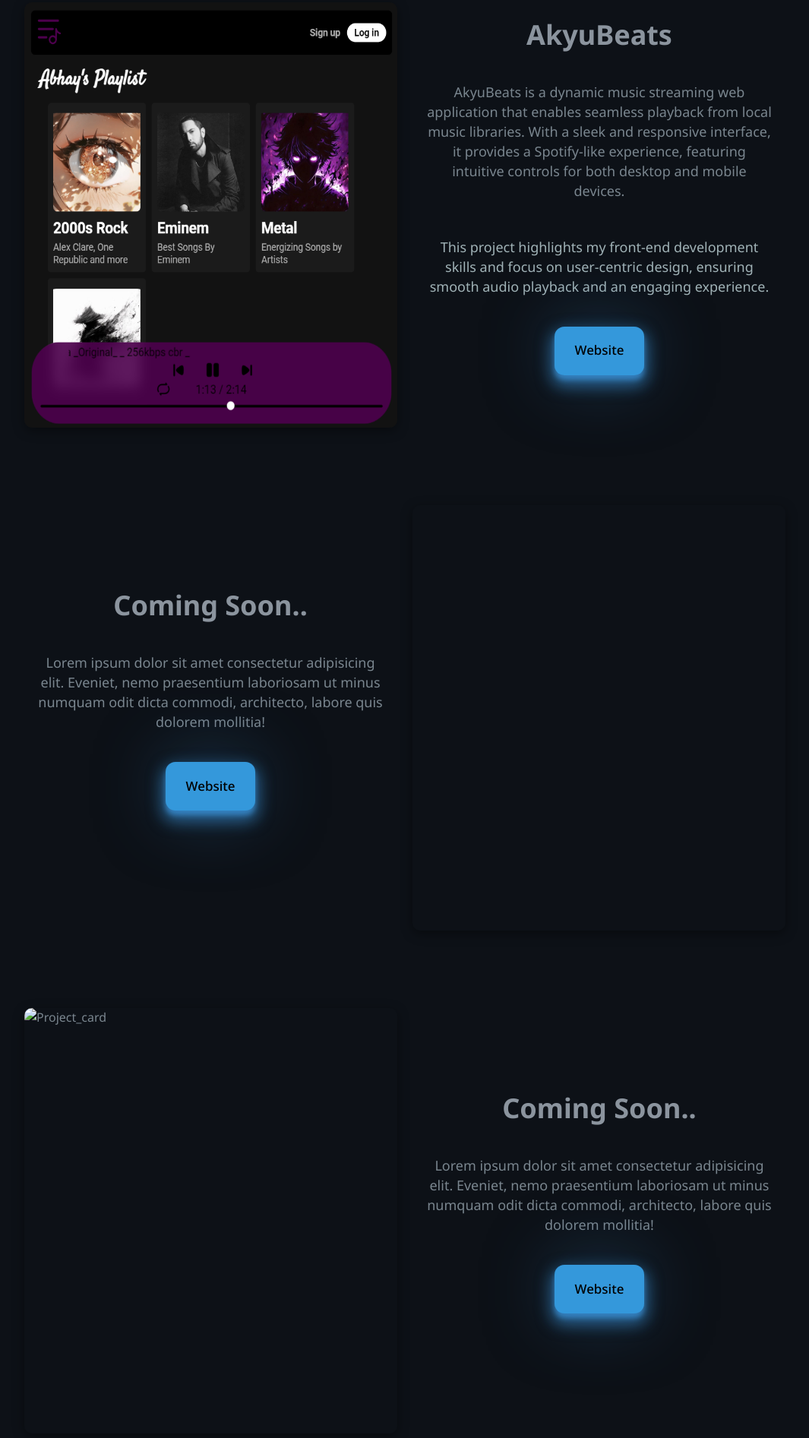
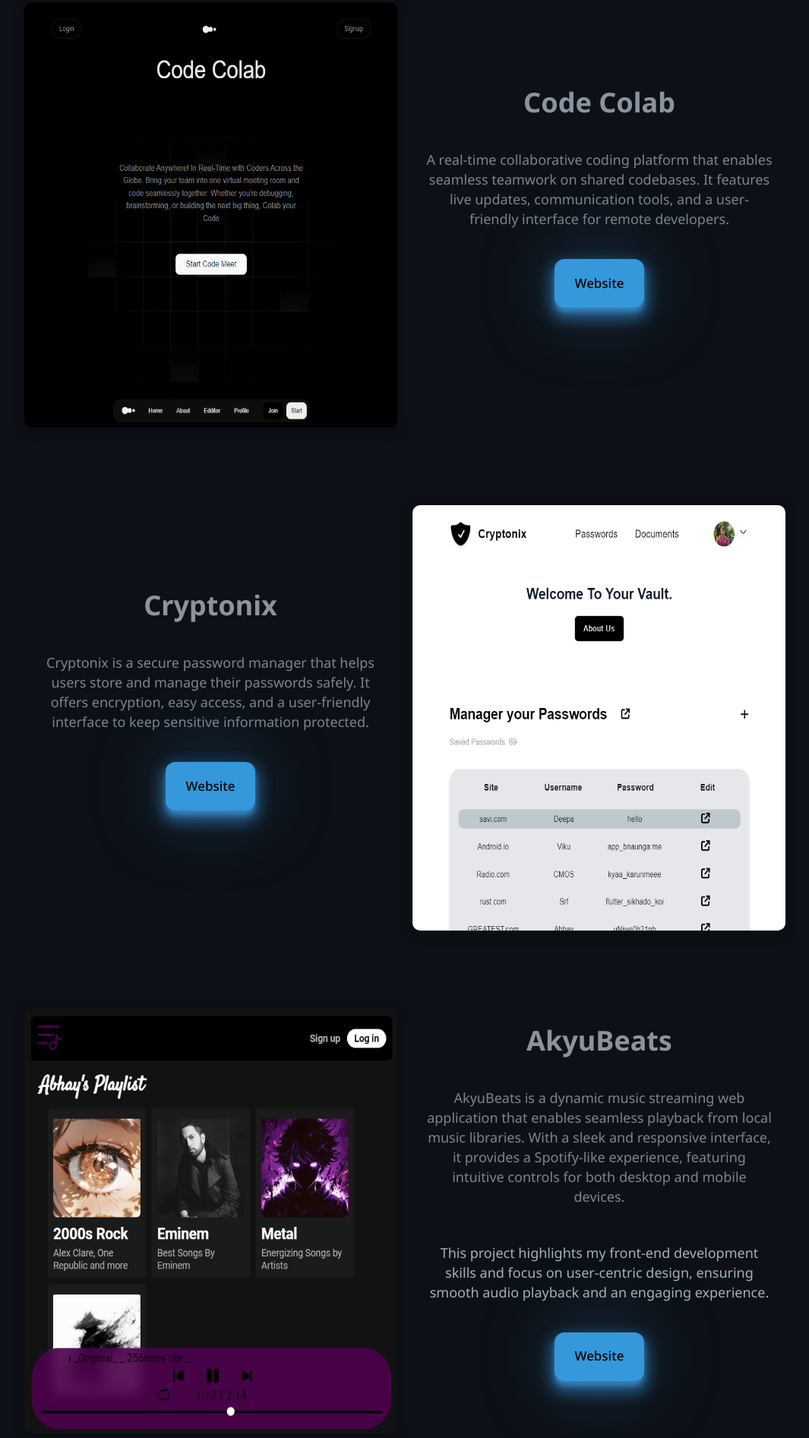
Before and after one commit to abhaybansal0/Portfolio, a website built with Vite: page index.html in a window 1280 px wide. Shown: the part 2268-4161 px from the top of the page at 76% size, without its empty margins (107-1172 px from the left). Built offline with nearby package versions, Linux system fonts and the light colour scheme; files whose address does not match are found by name.

Commit message:
Projects addition

```diff
--- a/index.html
+++ b/index.html
@@ -7,9 +7,11 @@
   <title>Abhay - Portfolio</title>
 
 
-<link rel="preconnect" href="https://fonts.googleapis.com">
-<link rel="preconnect" href="https://fonts.gstatic.com" crossorigin>
-<link href="https://fonts.googleapis.com/css2?family=Lato:ital,wght@0,100;0,300;0,400;0,700;0,900;1,100;1,300;1,400;1,700;1,900&family=Noto+Sans:ital,wdth,wght@0,62.5..100,100..900;1,62.5..100,100..900&family=Pacifico&family=Roboto:ital,wght@0,100;0,300;0,400;0,500;0,700;0,900;1,100;1,300;1,400;1,500;1,700;1,900&family=Satisfy&display=swap" rel="stylesheet">
+  <link rel="preconnect" href="https://fonts.googleapis.com">
+  <link rel="preconnect" href="https://fonts.gstatic.com" crossorigin>
+  <link
+    href="https://fonts.googleapis.com/css2?family=Lato:ital,wght@0,100;0,300;0,400;0,700;0,900;1,100;1,300;1,400;1,700;1,900&family=Noto+Sans:ital,wdth,wght@0,62.5..100,100..900;1,62.5..100,100..900&family=Pacifico&family=Roboto:ital,wght@0,100;0,300;0,400;0,500;0,700;0,900;1,100;1,300;1,400;1,500;1,700;1,900&family=Satisfy&display=swap"
+    rel="stylesheet">
 
 
 
@@ -34,9 +36,11 @@
           <li class="line"></li>
 
           <li>
-            <a href="https://github.com/abhaybansal0" target="_blank"><img src="/git.svg" alt="" class="bubs invert"></a>
+            <a href="https://github.com/abhaybansal0" target="_blank"><img src="/git.svg" alt=""
+                class="bubs invert"></a>
             <a href="" target="_blank"><img src="./insta.svg" alt="" class="bubs invert"></a>
-            <a href="https://www.linkedin.com/in/abhay-bansal-84a97622a/" target="_blank"><img src="./linked.svg" alt="" class="bubs invert"></a>
+            <a href="https://www.linkedin.com/in/abhay-bansal-84a97622a/" target="_blank"><img src="./linked.svg" alt=""
+                class="bubs invert"></a>
           </li>
 
         </ul>
@@ -64,7 +68,8 @@
 
       <h1 class="home__title slide_right">WEB DEVELOPER</h1>
 
-      <p class="home__description">Passionate about crafting pixel-perfect, interactive websites and applications, specializing in frontend and fullstack development for engaging digital experiences.</p>
+      <p class="home__description">Passionate about crafting pixel-perfect, interactive websites and applications,
+        specializing in frontend and fullstack development for engaging digital experiences.</p>
 
       <a href="#contact" class="home__btn"><button class="btn">Connect</button></a>
 
@@ -81,9 +86,13 @@
       <div class="about_content">
         <div class="about__cube">
           <p class="about__text">
-            I'm a <hiligh>Frontend / Fullstack</hiligh> web developer and <hiligh>UI/UX</hiligh>  Designer, passionate about building interactive, pixel-perfect websites and applications. Combining clean design and modern technologies to create seamless, user-friendly experiences. </p>
+            I'm a <hiligh>Frontend / Fullstack</hiligh> web developer and <hiligh>UI/UX</hiligh> Designer, passionate
+            about building interactive, pixel-perfect websites and applications. Combining clean design and modern
+            technologies to create seamless, user-friendly experiences. </p>
 
-          <p class="about__text">My projects, like <hilight>AkyuBeats</hilight> and 3D model integrations, reflect my commitment to innovation and quality. An eager to tackle new challenges and build exceptional digital experiences.</p>
+          <p class="about__text">My projects, like <hilight>AkyuBeats</hilight> and 3D model integrations, reflect my
+            commitment to innovation and quality. An eager to tackle new challenges and build exceptional digital
+            experiences.</p>
           <p class="about__text">Let’s create something remarkable!</p>
         </div>
 
@@ -99,14 +108,61 @@
 
       <h2 class="projects_main_title">Projects</h2>
 
-      <p class="project_main_description">Welcome to my projects section! Here, you'll find a selection of my work that highlights my passion for Fullstack-Jamstack development and commitment to creating dynamic, user-friendly applications.</p>
+      <p class="project_main_description">Welcome to my projects section! Here, you'll find a selection of my work that
+        highlights my passion for Fullstack-Jamstack development and commitment to creating dynamic, user-friendly
+        applications.</p>
 
 
       <!-- //////////////////// Project __ 1 -->
+
+
       <div class="project_card">
 
         <div class="card_img">
-          <img data-src="./Akyubeats.png" alt="Project_card" class="proc_img loading lazy" src="https://fakeimg.pl/812x817">
+          <img data-src="./colab1.png" alt="Project_card" class="proc_img loading lazy" src="https://fakeimg.pl/">
+        </div>
+
+        <div class="card_content">
+            <h2 class="project_title">Code Colab</h2>
+
+
+          <p class="project_description">A real-time collaborative coding platform that enables seamless teamwork on
+            shared codebases. It features live updates, communication tools, and a user-friendly interface for remote
+            developers.</p>
+
+          <a href="https://code-colab-iota.vercel.app"><button class="btn">Website</button></a>
+        </div>
+      </div>
+
+
+
+      <!-- //////////////////// Project __ 2 -->
+
+      <div class="project_card reverse">
+        <div class="card_img">
+          <img data-src="./crypt.png" alt="Project_card" class="proc_img loading lazy" src="https://fakeimg.pl/">
+        </div>
+
+        <div class="card_content">
+
+          <h2 class="project_title">Cryptonix</h2>
+
+          <p class="project_description">Cryptonix is a secure password manager that helps users store and manage their
+            passwords safely. It offers encryption, easy access, and a user-friendly interface to keep sensitive
+            information protected.</p>
+
+          <a href="https://cryptonix-omega.vercel.app/dashboard"><button class="btn">Website</button></a>
+        </div>
+      </div>
+
+
+
+      <!-- //////////////////// Project __ 3 -->
+      <div class="project_card">
+
+        <div class="card_img">
+          <img data-src="./Akyubeats.png" alt="Project_card" class="proc_img loading lazy"
+            src="https://fakeimg.pl/812x817">
         </div>
 
         <div class="card_content">
@@ -123,57 +179,19 @@
       </div>
 
 
-
-      <!-- //////////////////// Project __ 2 -->
-
-      <div class="project_card reverse">
-        <div class="card_img">
-          <!-- <img data-src="" alt="Project_card" class="proc_img loading lazy" src="https://fakeimg.pl/"> -->
-        </div>
-
-        <div class="card_content">
-          <h2 class="project_title">Coming Soon..</h2>
-
-          <p class="project_description">Lorem ipsum dolor sit amet consectetur adipisicing elit. Eveniet, nemo
-            praesentium laboriosam ut minus numquam odit dicta commodi, architecto, labore quis dolorem mollitia!</p>
-
-          <a href="#"><button class="btn">Website</button></a>
-        </div>
-      </div>
-
-
-
-      <!-- //////////////////// Project __ 3 -->
-
-      <div class="project_card">
-
-        <div class="card_img">
-          <img data-src="" alt="Project_card" class="proc_img loading lazy" src="https://fakeimg.pl/">
-        </div>
-
-        <div class="card_content">
-          <h2 class="project_title">Coming Soon..</h2>
-
-          <p class="project_description">Lorem ipsum dolor sit amet consectetur adipisicing elit. Eveniet, nemo
-            praesentium laboriosam ut minus numquam odit dicta commodi, architecto, labore quis dolorem mollitia!</p>
-
-          <a href="#"><button class="btn">Website</button></a>
-        </div>
-      </div>
-
-
     </section>
 
 
     <section class="contact page section" id="contact">
-      <h2 class="contact_title">Get In Contact</h2>
+      <h2 class="contact_title">Get In Touch</h2>
 
       <p class="contact_description">Weather you are looking to hire or just want to say hi, feel free to drop in your
         details, and i will try to get back to you as soon as i can. Also make sure to check out my other projects.</p>
 
 
 
-      <a href="mailto:27abhay.bansal@gmail.com" target="_blank"><button class="contact_me btn" type="button">Reach Out</button></a>
+      <a href="mailto:27abhay.bansal@gmail.com" target="_blank"><button class="contact_me btn" type="button">Reach
+          Out</button></a>
 
     </section>
 
```
Also changed, not shown: public/colab1.png (added), public/crypt.png (added).
